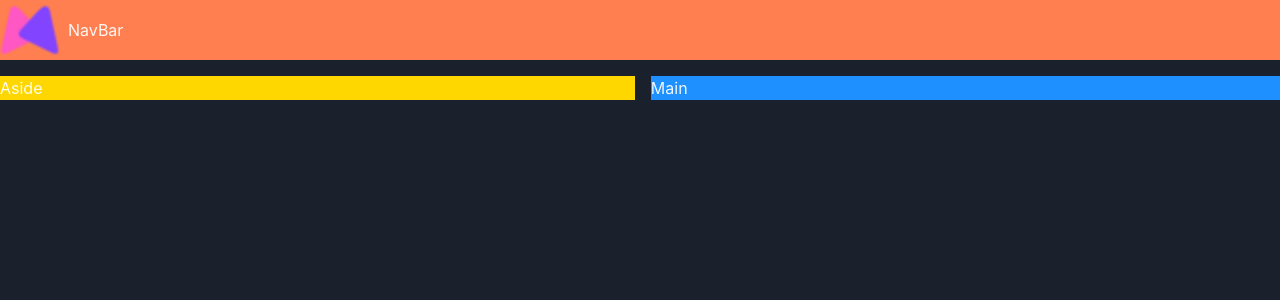
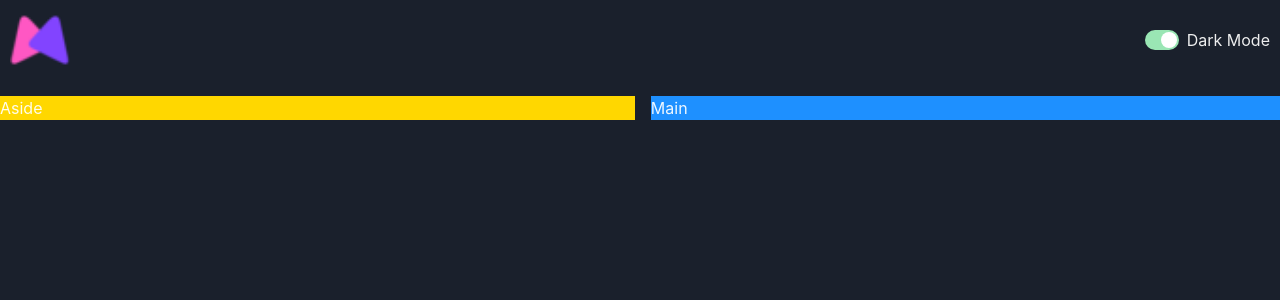
Before and after one commit to AaravKhanduja/Game-Hub, a React (Vite) app: page / in a window 1280 px wide. Shown: the top 300 px of the page. Built offline with nearby package versions, Linux system fonts and the light colour scheme.

Commit message:
Built color Mode switch

```diff
--- a/src/App.tsx
+++ b/src/App.tsx
@@ -8,7 +8,7 @@ function App() {
 
   return (
     <Grid templateAreas={gridTemplate} gap={4}>
-      <GridItem area="nav" bg="coral">
+      <GridItem area="nav" >
         <NavBar />
       </GridItem>
 
--- /dev/null
+++ b/src/components/ColorModeSwitch.tsx
@@ -0,0 +1,16 @@
+import { HStack, Switch, Text, useColorMode } from '@chakra-ui/react'
+
+
+const ColorModeSwitch = () => {
+    const {toggleColorMode, colorMode} = useColorMode();
+
+  return (
+    <HStack>
+        <Switch isChecked ={colorMode === 'dark'} onChange={toggleColorMode} colorScheme ={'green'}/>
+        <Text>Dark Mode</Text>
+
+    </HStack>
+  )
+}
+
+export default ColorModeSwitch
--- a/src/components/navbar/NavBar.tsx
+++ b/src/components/navbar/NavBar.tsx
@@ -1,13 +1,14 @@
 import { HStack, Image } from '@chakra-ui/react'
 import moshicon from '../../assets/mosh-icon.png';
-import { Text } from '@chakra-ui/react';
+
+import ColorModeSwitch from '../ColorModeSwitch';
 
 
 const NavBar = () => {
   return (
-    <HStack>
+    <HStack justifyContent={"space-between"} p={'10px'}  >
         <Image src={moshicon} boxSize={"60px"} alt="logo" />
-        <Text>NavBar</Text>
+        <ColorModeSwitch />
     </HStack>
   )
 }
```
